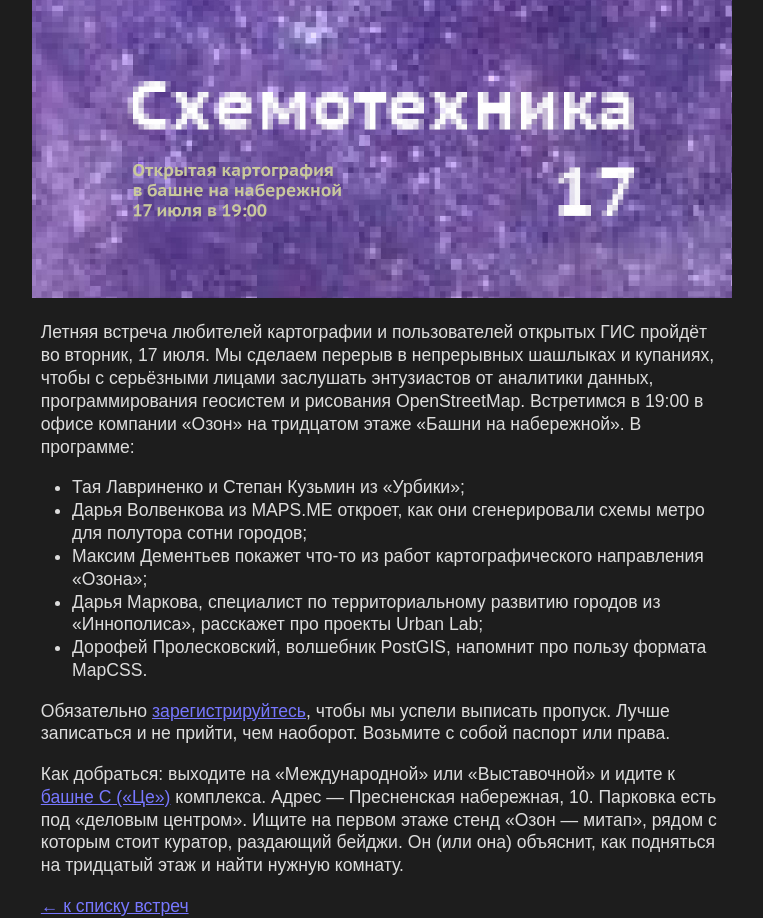
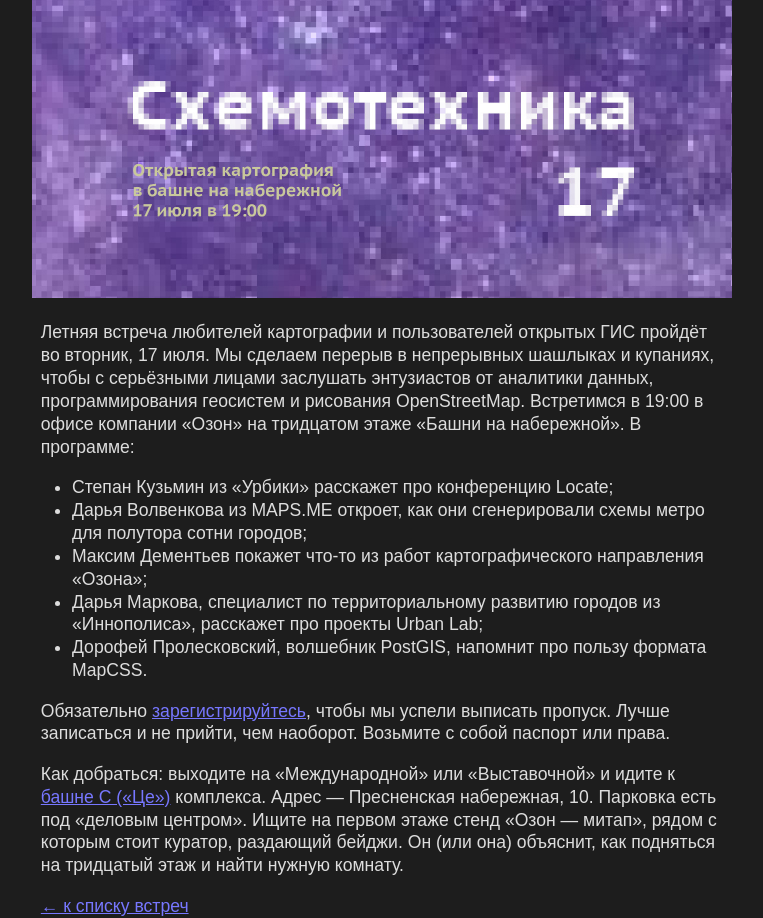
Before and after one commit to Zverik/schemotechnika, a Jekyll site: the page built from _posts/2018-06-28-schemo17.md, in a window 1280 px wide. Shown: the whole page, without its empty margins (258-1021 px from the left). Built offline with Jekyll 4.4.1, drawn with Linux system fonts in a browser that asks for light colours.

Commit message:
Taya won't come

```diff
--- a/_posts/2018-06-28-schemo17.md
+++ b/_posts/2018-06-28-schemo17.md
@@ -11,7 +11,7 @@ permalink: 17.html
 геосистем и рисования OpenStreetMap. Встретимся в 19:00 в офисе компании «Озон»
 на тридцатом этаже «Башни на набережной». В программе:
 
-* Тая Лавриненко и Степан Кузьмин из «Урбики»;
+* Степан Кузьмин из «Урбики» расскажет про конференцию Locate;
 * Дарья Волвенкова из MAPS.ME откроет, как они сгенерировали схемы метро для полутора сотни городов;
 * Максим Дементьев покажет что-то из работ картографического направления «Озона»;
 * Дарья Маркова, специалист по территориальному развитию городов из «Иннополиса», расскажет про проекты Urban Lab;
```
